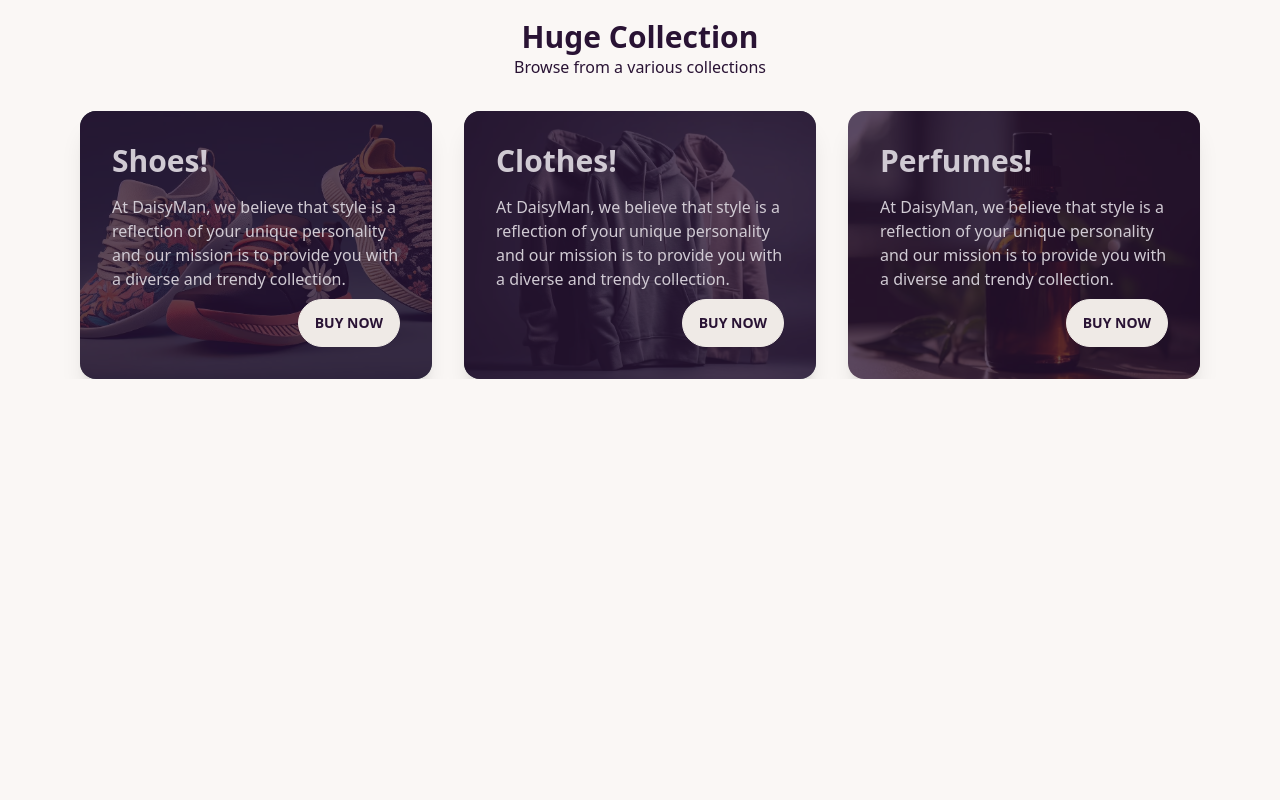
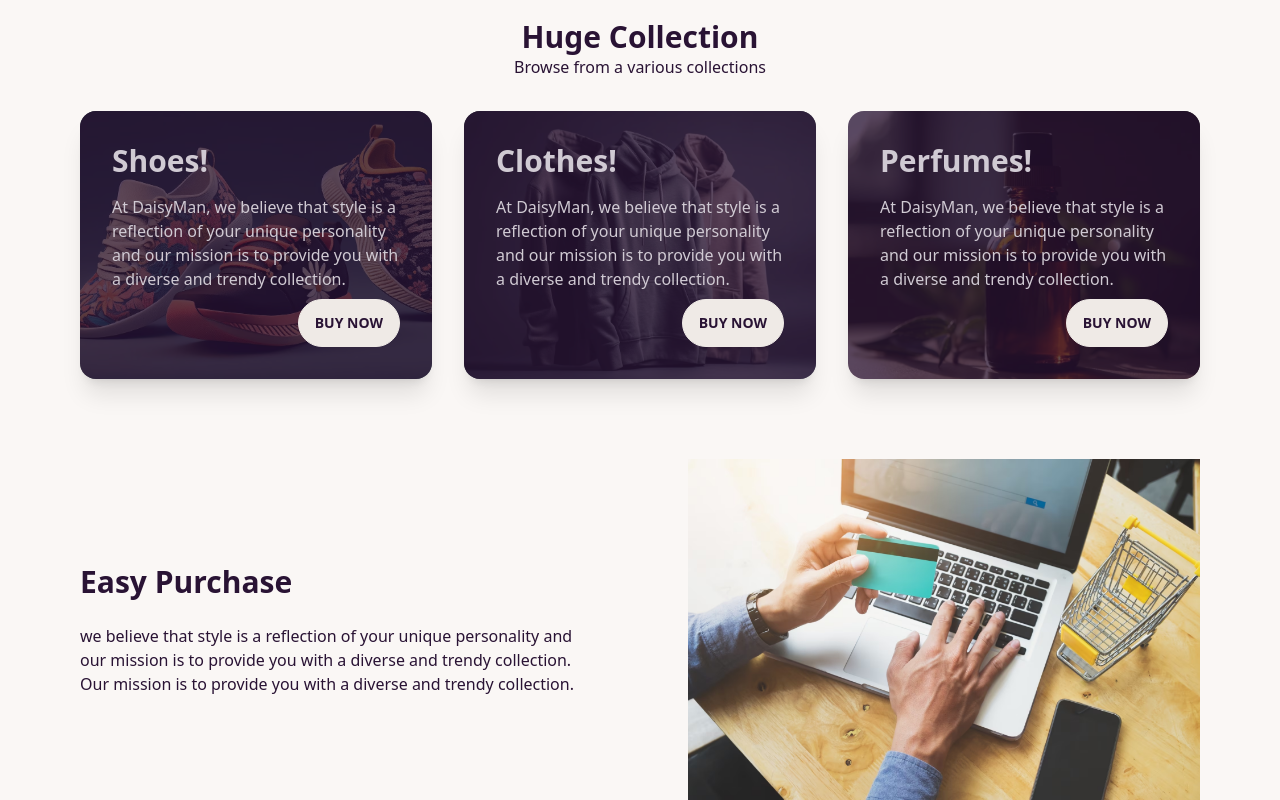
Before and after one commit to Ashik-Himel/daisy-man, a website: page index.html in a window 1280 px wide. Shown: the part 861-1661 px from the top of the page. Before the commit the page ends 1240 px from the top, so only its background shows below. Drawn offline with Linux system fonts and the light colour scheme.

Commit message:
easy purchase section done

```diff
--- a/index.html
+++ b/index.html
@@ -112,6 +112,24 @@
         </div>
       </div>
     </section>
+
+    <!-- Easy Purchase Section -->
+    <section class="mt-12 lg:mt-20">
+      <div class="container">
+        <div class="hero">
+          <div class="hero-content flex-col lg:flex-row gap-8 justify-between w-full p-0">
+            <div class="flex-1 max-w-[500px]">
+              <h1 class="text-3xl font-bold">Easy Purchase</h1>
+              <p class="pt-6">we believe that style is a reflection of your unique personality and our mission is to provide you with a diverse and trendy collection.</p>
+              <p>Our mission is to provide you with a diverse and trendy collection.</p>
+            </div>
+            <img src="./images/easy-purchase.avif" class="w-full max-w-lg flex-1" />
+          </div>
+        </div>
+      </div>
+    </section>
+
+    <!-- Top Products Section -->
   </main>
 </body>
 </html>
```
Also changed, not shown: css/style.css.
